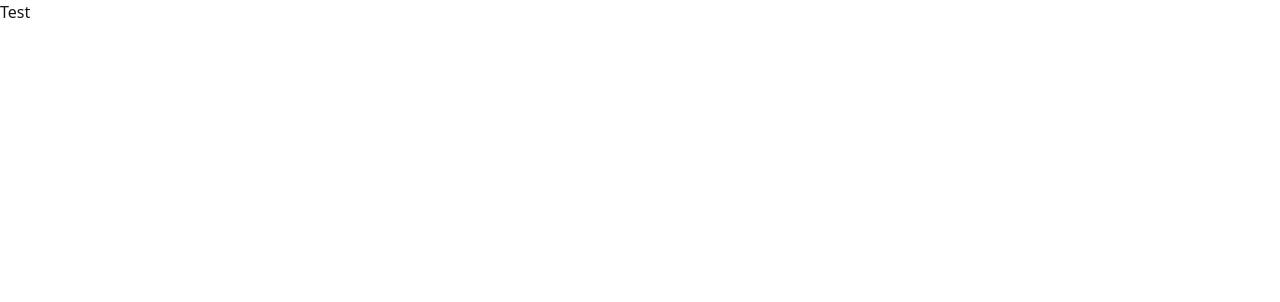
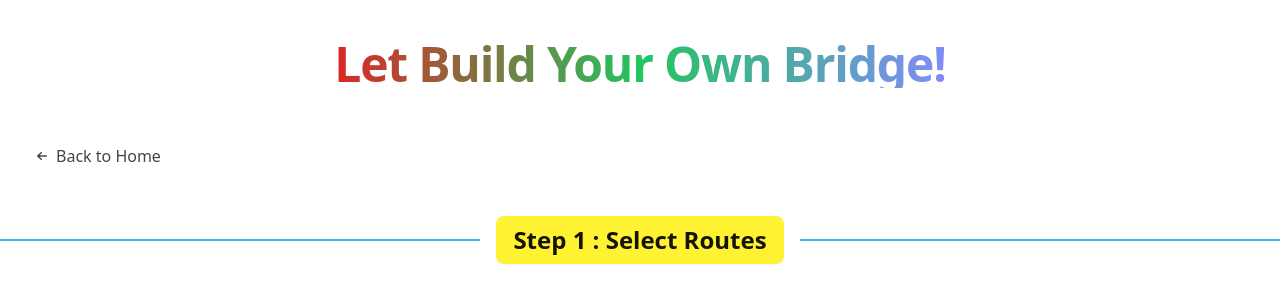
Before and after one commit to Ratimon/ETH-Taipe-demo-hyperlane-wizard, a SvelteKit app: page /bridge in a window 1280 px wide. Shown: the top 302 px of the page. Built offline with nearby package versions, Linux system fonts and the light colour scheme.

Commit message:
Feat (src/): Adding first heading & layout

```diff
--- /dev/null
+++ b/src/data/icon.ts
@@ -0,0 +1,37 @@
+export const icons = {
+
+    ArrowBack:{
+        name: "ArrowBack",
+        box: 20,
+        svg: `<svg
+				xmlns="http://www.w3.org/2000/svg"
+				viewBox="0 0 20 20"
+				fill="currentColor"
+				class="w-5 h-5"
+			>
+				<path
+					d="M15 10a.75.75 0 01-.75.75H7.612l2.158 1.96a.75.75 0 11-1.04 1.08l-3.5-3.25a.75.75 0 010-1.08l3.5-3.25a.75.75 0 111.04 1.08L7.612 9.25h6.638A.75.75 0 0115 10z"
+				/>
+	  		</svg>`
+    },
+
+    Correct:{
+        name: "Correct",
+        box: 20,
+        svg: `<svg
+      class="mr-2 size-6 stroke-current stroke-2 text-green-500"
+      xmlns="http://www.w3.org/2000/svg"
+      viewBox="0 0 24 24"
+      fill="none"
+      stroke-linecap="round"
+      stroke-linejoin="round"
+    >
+      <path d="M0 0h24v24H0z" stroke="none" />
+      <path d="M5 12l5 5L20 7" />
+    </svg>`
+    },
+
+
+
+
+}
--- /dev/null
+++ b/src/lib/model/Link.ts
@@ -0,0 +1,9 @@
+
+const navOptions = ['tab', 'scroll'] as const;
+export type NavOptions = typeof navOptions[number];
+
+export interface Link {
+    pathname: string;
+    title: string;
+    navType: NavOptions;
+}
--- /dev/null
+++ b/src/lib/ui/icons/AbstractIcon.svelte
@@ -0,0 +1,43 @@
+<script lang="ts">
+    import { icons } from '$data/icon';
+
+    type Props = {
+        name: string;
+        class?: string;
+        width: string;
+        height: string;
+        focusable?: string;
+        stroke?: string;
+    }
+
+    let {
+        class: className = '',
+        name,
+        width = '24',
+        height = '24',
+        focusable = 'false',
+        stroke = ''
+    }: Props = $props();
+
+    const iconsInArray = Object.values(icons).map(({ name, box, svg }) => ({
+        name,
+        ...(box !== undefined && { box }), // Preserve box only if it exists
+        svg
+    }));
+
+    let iconsDisplayed = iconsInArray.find((icon: any) => icon.name === name);
+
+</script>
+
+{#if iconsDisplayed}
+    <svg
+        class={className}
+        {focusable}
+        {width}
+        {height}
+        viewBox="0 0 {iconsDisplayed.box} {iconsDisplayed.box}"
+        stroke={stroke}
+    >
+        {@html iconsDisplayed.svg }
+    </svg>
+{/if}
--- /dev/null
+++ b/src/lib/ui/layouts/Background.svelte
@@ -0,0 +1,18 @@
+<script lang="ts">
+    import type { Snippet } from 'svelte';
+
+    type Props = {
+        children: Snippet;
+        color: string;
+    }
+
+    let {
+        children,
+        color: colorName = 'bg-base-200'
+    }: Props = $props();
+
+</script>
+
+<div class={`${colorName}`}>
+    {@render children?.()}
+</div>
--- a/src/lib/ui/solution/SolutionFeature.svelte
+++ b/src/lib/ui/solution/SolutionFeature.svelte
@@ -1,5 +1,8 @@
 <script lang="ts">
     import type { Snippet } from 'svelte';
+
+    import {icons} from '$data/icon';
+    import AbstractIcon from '$lib/ui/icons/AbstractIcon.svelte';
 
     type Props = {
       children: Snippet;
@@ -10,16 +13,6 @@
 </script>
 
 <li class="mt-2 flex items-center">
-    <svg
-      class="mr-2 size-6 stroke-current stroke-2 text-green-500"
-      xmlns="http://www.w3.org/2000/svg"
-      viewBox="0 0 24 24"
-      fill="none"
-      stroke-linecap="round"
-      stroke-linejoin="round"
-    >
-      <path d="M0 0h24v24H0z" stroke="none" />
-      <path d="M5 12l5 5L20 7" />
-    </svg>
-    {@render children?.()}
+  <AbstractIcon name={icons.Correct.name} width="20" height="20" />
+  {@render children?.()}
 </li>
--- a/src/routes/bridge/+page.svelte
+++ b/src/routes/bridge/+page.svelte
@@ -1,5 +1,6 @@
 <script  lang="ts">
   import type { PageData } from "./$types";
+  import type {Link } from '$lib/model/Link';
 
   import type { Contract } from '$lib/wizard/smart-contracts';
   import { ContractBuilder, buildContractGeneric } from '$lib/wizard/smart-contracts';
@@ -7,12 +8,39 @@
   import type { KindedAllOptions, Kind, OptionsErrorMessages } from '$lib/wizard/shared';
   import {  sanitizeKind, OptionsError } from '$lib/wizard/shared';
 
+  import {icons} from '$data/icon';
+
+  import AbstractIcon from '$lib/ui/icons/AbstractIcon.svelte';
+  import Background from '$lib/ui/layouts/Background.svelte';
 
   type Props = {
       data: PageData;
   } & PageData;
 
   let { data }: Props = $props();
+
+  const stepLinks : Link[] = [
+      {pathname: '#1-select-routes', title: 'Select Routes', navType: 'scroll' },
+  ];
+
+  type Route = 'Pick a route'
+    | 'Collateral to Synthetic'
+    | 'xERC20 Routes';
+  type RouteState = 'SettingUproute'
+    | 'SettingTokens'
+    | 'DeployingPrimaryToken'
+
+  type WarpRoute = {
+    state: RouteState;
+    route: Route;
+    // error?: unknown;
+  };
+
+  const warpRouteState: WarpRoute = $state({
+    state: 'SettingUproute',
+    route: 'Pick a route',
+  });
+
 
   let initialContractTab: string | undefined = $state('L2NativeSuperchainERC20');
   let contractTab: Kind = $derived(sanitizeKind(initialContractTab));
@@ -42,4 +70,31 @@
 
 </script>
 
-Test
+<section class="max-w-7xl mx-auto flex flex-col lg:flex-row items-center justify-center gap-16 lg:gap-20 px-8 py-4 lg:py-10">
+
+  <div class="flex flex-col gap-10 lg:gap-7 items-center justify-center text-center lg:text-left lg:items-start">
+    <h1 class="font-bold text-3xl lg:text-5xl tracking-tight md:-mb-4 bg-gradient-to-r from-red-600 via-green-500 to-indigo-400 text-transparent bg-clip-text">
+        Let Build Your Own Bridge!
+    </h1>
+  </div>
+
+</section>
+
+<div class="m-8">
+  <a
+    href="/"
+    class="link !no-underline text-base-content/80 hover:text-base-content inline-flex items-center gap-1"
+    title="Back to Homee"
+  >
+    <AbstractIcon name={icons.ArrowBack.name} width="20" height="20" />
+    Back to Home
+  </a>
+</div>
+
+<Background color="bg-base-100 pt-3 pb-4">
+  <section id={stepLinks[0].pathname}>
+    <div class="divider divider-primary ">
+      <h1 class="btn btn-accent text-2xl">Step 1 : Select Routes</h1>
+    </div>
+  </section>
+</Background>
```
Lines whose indentation alone changed are shown as unchanged.
